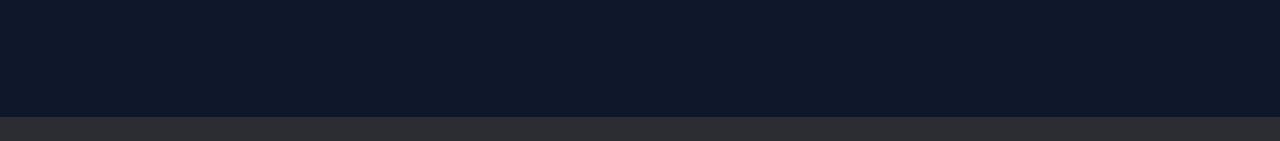
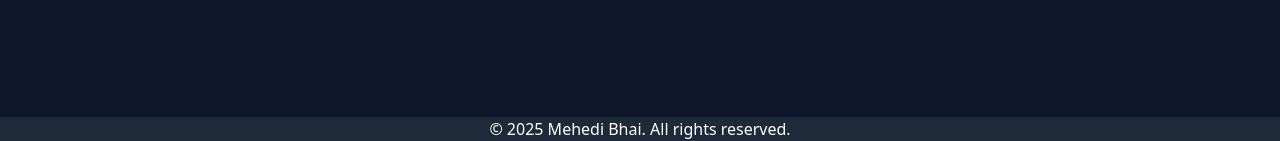
Before and after one commit to Mehedi-mostazir/Frist_Tailwind_project, a website: page index.html in a window 1280 px wide. Shown: the part 1740-1881 px from the top of the page. Before the commit the page ends 1857 px from the top, so only its background shows below. Drawn offline with Linux system fonts and the light colour scheme.

Commit message:
worked on footer

```diff
--- a/index.html
+++ b/index.html
@@ -145,11 +145,16 @@
 
     </section>
 
+    <footer class="bg-gray-800 py-10">                     <!-- Footer section  -->
+      <div class="text-center text-white">
+        <p>&copy; 2025 Mehedi Bhai. All rights reserved.</p>
+      </div>
 
 
 
   </main>
 
 
+
 </body>
 </html>
```
Also changed, not shown: dist/output.css.
